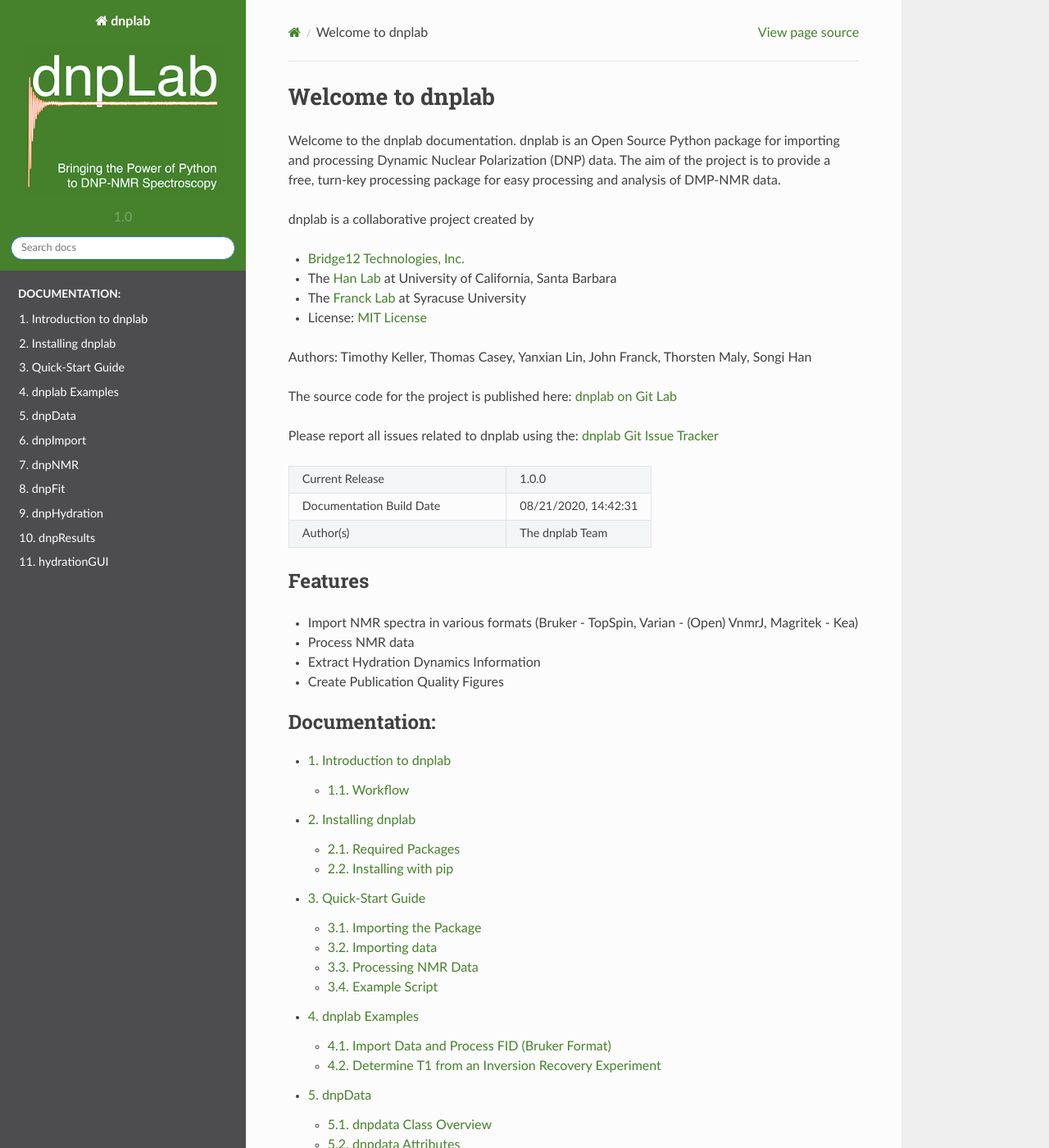
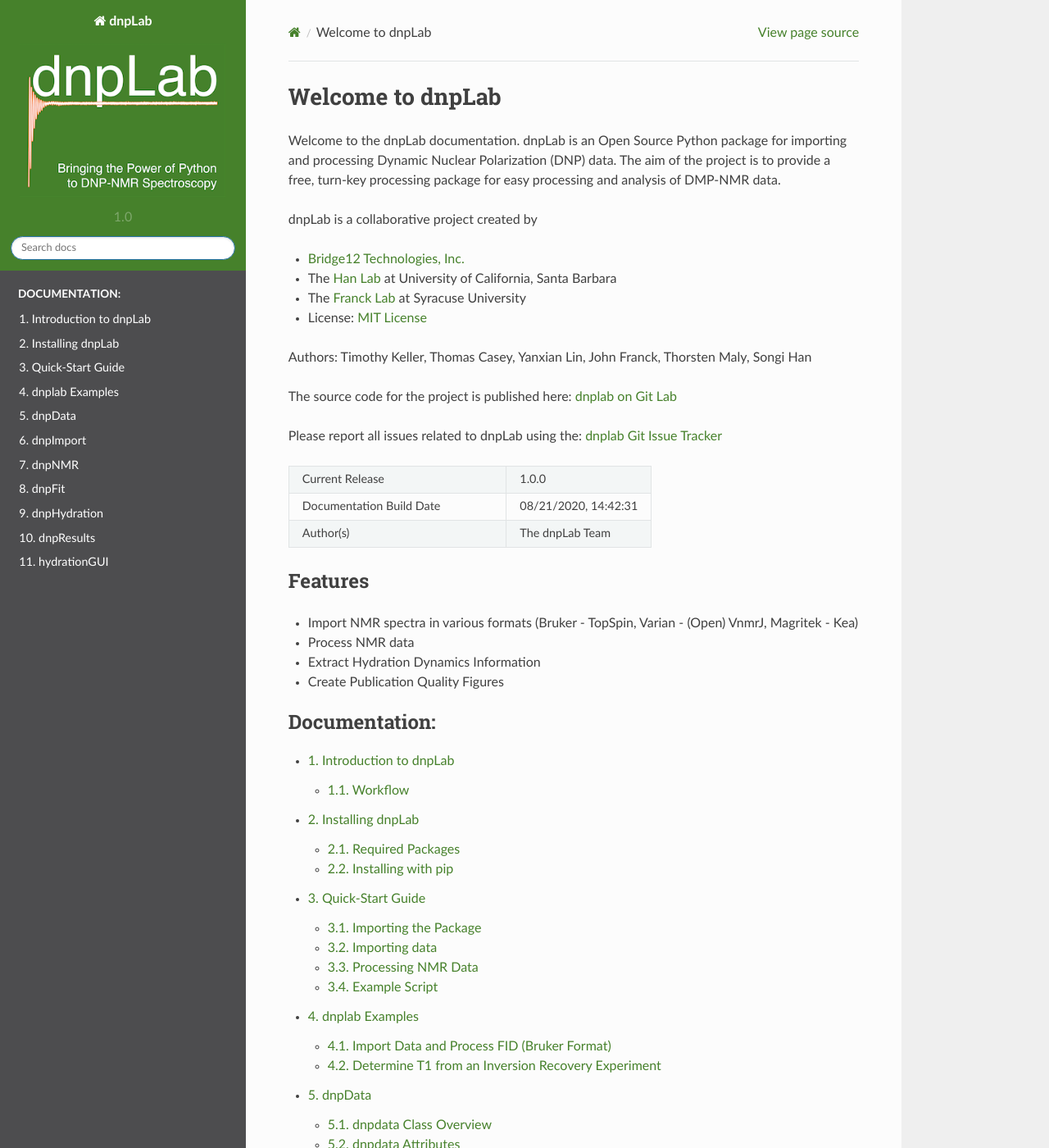
Before and after one commit to DNPLab/DNPLab, a Sphinx documentation site: the page built from docs/source/index.rst, in a window 1280 px wide and 1400 px high. Shown: the whole window at 82% size. Built offline with Sphinx 7.4.7 and the Read the Docs theme 2.0.0, drawn with Linux system fonts in a browser that asks for light colours; some of the changed text lies outside the part shown.

```diff
--- a/docs/source/conf.py
+++ b/docs/source/conf.py
@@ -22,9 +22,9 @@ print(sys.path)
 
 # -- Project information -----------------------------------------------------
 
-project = u'dnplab'
-copyright = u'2020, dnplab'
-author = u'dnplab Team'
+project = u'dnpLab'
+copyright = u'2020, dnpLab'
+author = u'dnpLab Team'
 
 from datetime import datetime
 
@@ -43,7 +43,7 @@ print(u'Release: ' + release)
 
 rst_epilog_list = [
         ('date',date),
-        ('author','The dnplab Team'),
+        ('author','The dnpLab Team'),
         ]
 
 def make_rst_epilog(rst_epilog_list):
@@ -175,7 +175,7 @@ latex_elements = {
 # (source start file, target name, title,
 #  author, documentclass [howto, manual, or own class]).
 latex_documents = [
-    (master_doc, 'dnplab.tex', u'dnplab Documentation',
+    (master_doc, 'dnpLab.tex', u'dnpLab Documentation',
      u'Timothy Keller', 'manual'),
 ]
 
@@ -185,7 +185,7 @@ latex_documents = [
 # One entry per manual page. List of tuples
 # (source start file, name, description, authors, manual section).
 man_pages = [
-    (master_doc, 'dnplab', u'dnplab Documentation',
+    (master_doc, 'dnpLab', u'dnpLab Documentation',
      [author], 1)
 ]
 
@@ -196,8 +196,8 @@ man_pages = [
 # (source start file, target name, title, author,
 #  dir menu entry, description, category)
 texinfo_documents = [
-    (master_doc, 'dnplab', u'dnplab Documentation',
-     author, 'dnplab', 'One line description of project.',
+    (master_doc, 'dnpLab', u'dnpLab Documentation',
+     author, 'dnpLab', 'One line description of project.',
      'Miscellaneous'),
 ]
 
--- a/docs/source/index.rst
+++ b/docs/source/index.rst
@@ -1,4 +1,4 @@
-.. odnplab documentation master file, created by
+.. odnpLab documentation master file, created by
    sphinx-quickstart on Fri Jan 10 17:26:18 2020.
 
 .. .. image:: b12logo.png
@@ -26,22 +26,22 @@
    <a href="https://jmfrancklab.github.io/" target="_blank"> Franck Lab</a>
 
 
-.. |dnplabGitLink| raw:: html
+.. |dnpLabGitLink| raw:: html
 
-   <a href="https://github.com/DNPLab/dnplab" target="_blank"> dnplab on Git Lab</a>
+   <a href="https://github.com/DNPLab/dnpLab" target="_blank"> dnplab on Git Lab</a>
 
-.. |dnplabGitIssueTrackerLink| raw:: html
+.. |dnpLabGitIssueTrackerLink| raw:: html
 
-   <a href="https://github.com/DNPLab/dnplab/issues" target="_blank"> dnplab Git Issue Tracker</a>
+   <a href="https://github.com/DNPLab/dnpLab/issues" target="_blank"> dnplab Git Issue Tracker</a>
 
 
 =================
-Welcome to dnplab
+Welcome to dnpLab
 =================
 
-Welcome to the dnplab documentation. dnplab is an Open Source Python package for importing and processing Dynamic Nuclear Polarization (DNP) data. The aim of the project is to provide a free, turn-key processing package for easy processing and analysis of DMP-NMR data.
+Welcome to the dnpLab documentation. dnpLab is an Open Source Python package for importing and processing Dynamic Nuclear Polarization (DNP) data. The aim of the project is to provide a free, turn-key processing package for easy processing and analysis of DMP-NMR data.
 
-dnplab is a collaborative project created by
+dnpLab is a collaborative project created by
 
 * |B12TLink|
 * The |HanLabLink| at University of California, Santa Barbara
@@ -50,9 +50,9 @@ dnplab is a collaborative project created by
 
 Authors: Timothy Keller, Thomas Casey, Yanxian Lin, John Franck, Thorsten Maly, Songi Han
 
-The source code for the project is published here: |dnplabGitLink|
+The source code for the project is published here: |dnpLabGitLink|
 
-Please report all issues related to dnplab using the: |dnplabGitIssueTrackerLink|
+Please report all issues related to dnpLab using the: |dnpLabGitIssueTrackerLink|
 
 .. list-table::
    :widths: 60 40
--- a/docs/source/quick-start.rst
+++ b/docs/source/quick-start.rst
@@ -7,7 +7,7 @@ Quick-Start Guide
 Importing the Package
 =====================
 
-Once the package has been :ref:`installed via pip <installing>`, you should be able to import dnplab in a python terminal/script.
+Once the package has been :ref:`installed via pip <installing>`, you should be able to import dnpLab in a python terminal/script.
 
 .. code-block:: python
 
```
Also changed, not shown: docs/source/install.rst (+6 -6 lines), docs/source/introduction.rst (+9 -9 lines).
